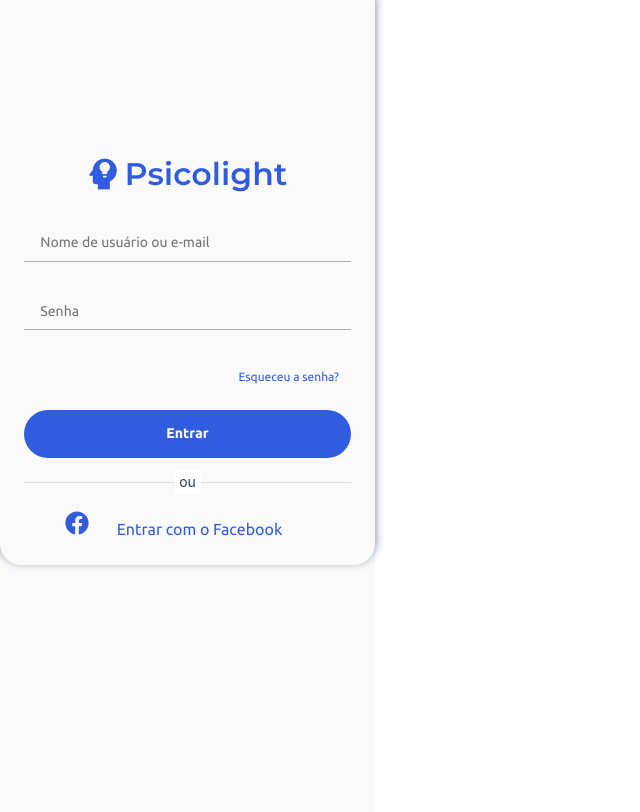
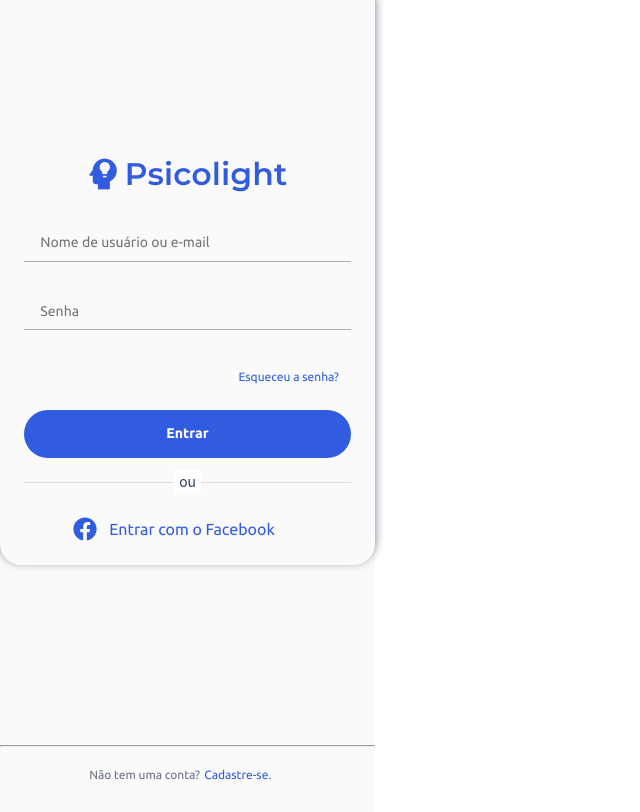
Before and after one commit to Quemia/Psicolight, a React (Vite) app: page / in a window 1280 px wide. Shown: the whole page, without its empty margins (0-640 px from the left). Built offline with nearby package versions, Linux system fonts and the light colour scheme.

Commit message:
finished layout login

```diff
--- a/src/components/button/button.style.tsx
+++ b/src/components/button/button.style.tsx
@@ -2,6 +2,7 @@
 
 export type StyledButtonProps = {
   borderColor: boolean;
+  disabled: boolean;
 };
 
 export const StyledButton = styled.button<StyledButtonProps>`
@@ -59,6 +60,10 @@
   height: 24px;
   border: transparent;
 
+  border: ${(props) => {
+    return props.borderColor ? "solid 1px #000" : "transparent";
+  }};
+
   opacity: ${(props) => {
     return props.disabled ? ".65" : "1";
   }};
@@ -71,9 +76,19 @@
 export const TransparentButtonMiddle = styled(TransparentButtonLarge)`
   font: normal 400 14px/140% "Ubuntu", sans-serif;
   width: max-content;
+  border: transparent;
+
+  &:active {
+    box-shadow: inset 0 3px 5px rgb(39 44 51 / 13%);
+  }
 `;
 
 export const TransparentButtonSmall = styled(TransparentButtonLarge)`
   font: normal 400 12px/140% "Ubuntu", sans-serif;
   width: max-content;
+  border: transparent;
+
+  &:focus-visible {
+    outline: transparent;
+  }
 `;
--- a/src/pages/login/login.style.tsx
+++ b/src/pages/login/login.style.tsx
@@ -16,7 +16,6 @@
 
   padding: 123px 24px 52px 24px;
   box-shadow: 0 -3px 10px #6c7a8d;
-  /* border-radius: 21px; */
   border-bottom-right-radius: 21px;
   border-bottom-left-radius: 21px;
 
@@ -50,6 +49,10 @@
 
 export const IconFacebook = styled.i`
   font-size: 24px;
+  margin-right: -15px;
+  position: relative;
+  top: 6px;
+
   color: #315ce0;
 `;
 
@@ -73,3 +76,26 @@
     padding: 1px 5px;
   }
 `;
+
+export const FinalLine = styled.hr`
+  margin-top: 180px;
+  color: #c4c6cc;
+`;
+
+export const SubmitBox = styled.div`
+  display: flex;
+  align-items: baseline;
+  justify-content: center;
+`;
+
+export const SubmitText = styled.p`
+  font: normal 400 12px/140% "Ubuntu", sans-serif;
+  color: #6a7385;
+  margin-right: -10px;
+`;
+
+export const SubmitFacebook = styled.div`
+  display: flex;
+  align-items: baseline;
+  justify-content: center;
+`;
--- a/src/pages/login/login.tsx
+++ b/src/pages/login/login.tsx
@@ -10,6 +10,10 @@
   ButtonSubmit,
   IconFacebook,
   LineHr,
+  FinalLine,
+  SubmitBox,
+  SubmitText,
+  SubmitFacebook,
 } from "./login.style";
 
 const Login = () => {
@@ -44,7 +48,7 @@
           />
         </ButtonSubmit>
         <LineHr />
-        <div>
+        <SubmitFacebook>
           <IconFacebook>
             <FaFacebook />
           </IconFacebook>
@@ -54,9 +58,18 @@
             borderColor={false}
             text="Entrar com o Facebook"
           />
-        </div>
+        </SubmitFacebook>
       </LoginBox>
-      <div></div>
+      <FinalLine />
+      <SubmitBox>
+        <SubmitText>Não tem uma conta?</SubmitText>
+        <Button
+          size="smallTransparent"
+          disabled={false}
+          borderColor={false}
+          text="Cadastre-se."
+        />
+      </SubmitBox>
     </LoginContainer>
   );
 };
```
